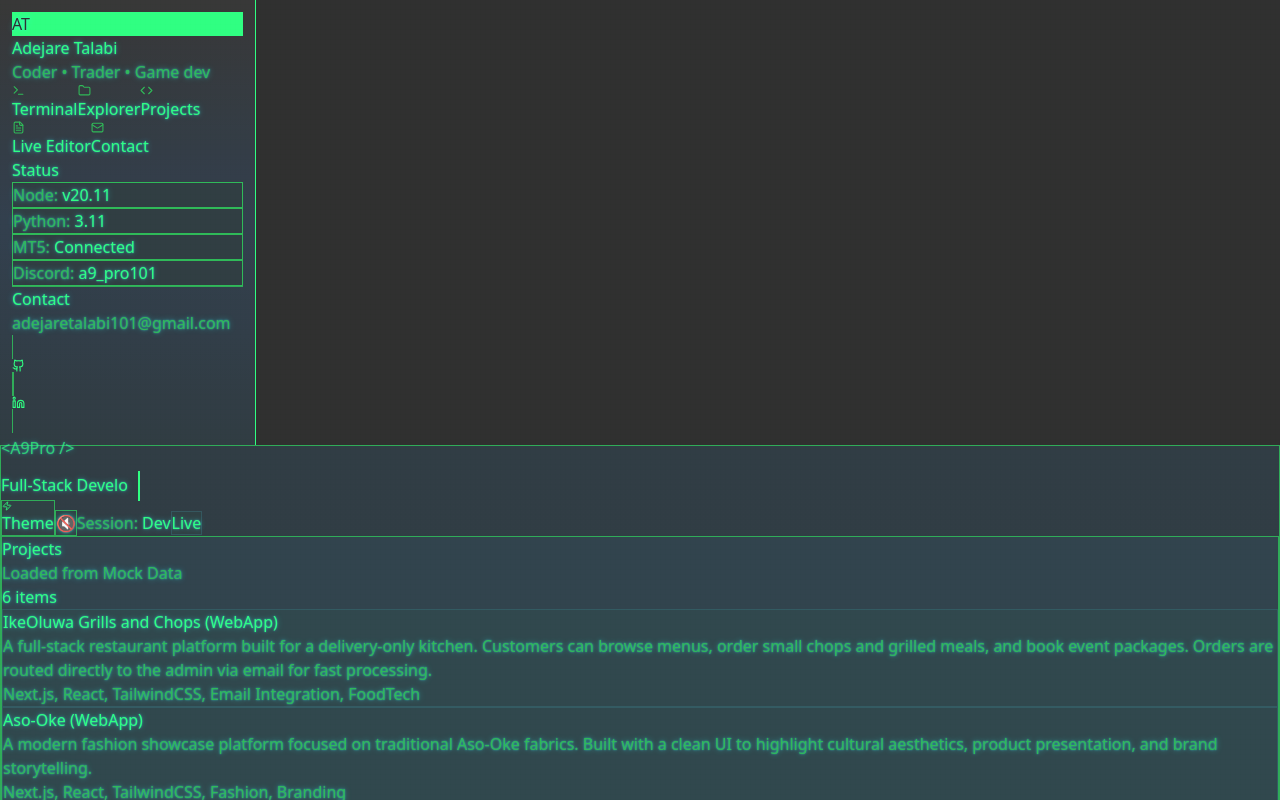
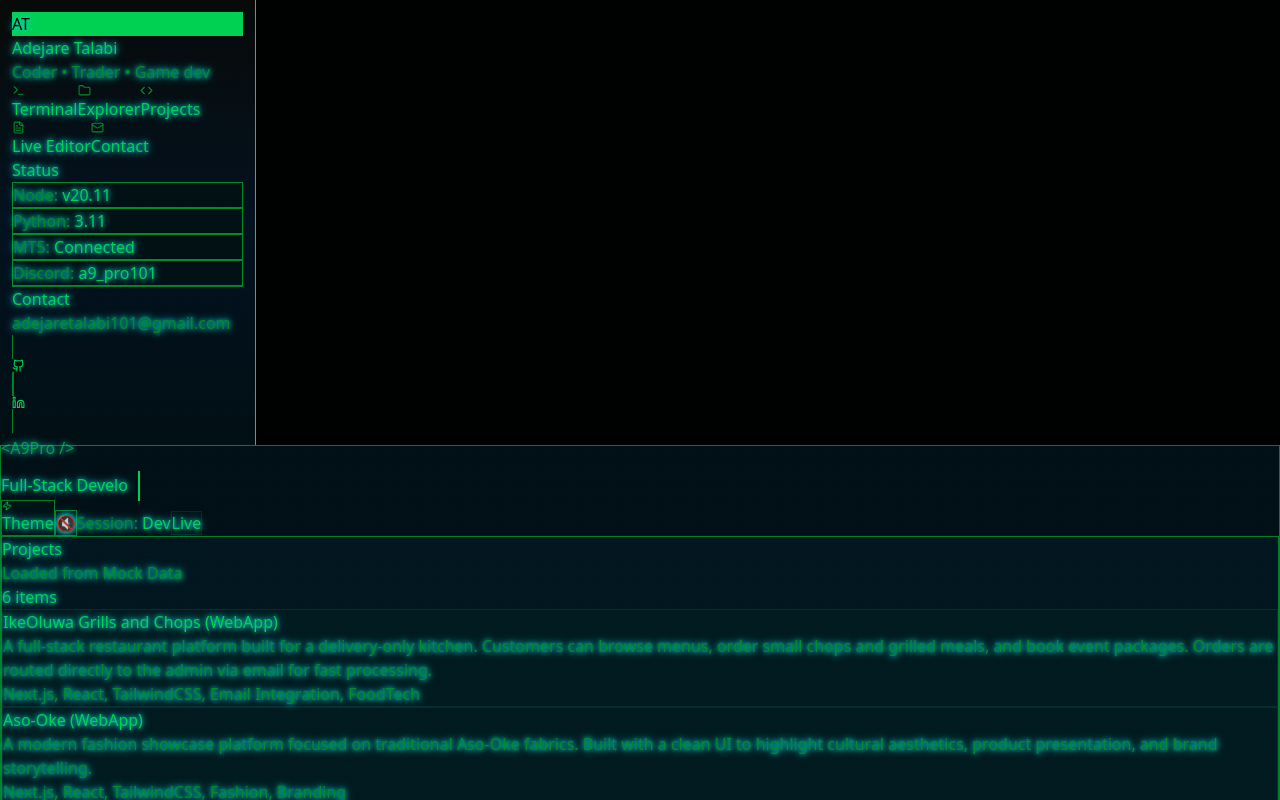
Before and after one commit to A9Pro/A9Pro-portfolio, a React (Vite) app: page / in a window 1280 px wide. Shown: the top 800 px of the page. Built offline with nearby package versions, Linux system fonts and the light colour scheme.

Commit message:
update index.css and App.jsx

```diff
--- a/src/App.jsx
+++ b/src/App.jsx
@@ -1450,23 +1450,35 @@ const initialProjects = [
 
 {selectedProject && (
   <>
+
     <div
-      className="fixed inset-0 z-40 bg-black/70"
+      className="fixed inset-0 z-40 bg-black/40"
       onClick={() => setSelectedProject(null)}
     />
 
-    <div
-      className="fixed top-0 right-0 z-50 h-full w-full sm:w-[420px] p-4 overflow-y-auto"
+    <aside
+      className="fixed top-0 right-0 z-50 h-full w-full sm:w-[420px] flex flex-col"
       style={{
         backgroundColor: "#02151a",
-        borderLeft: "1px solid var(--color-border-sub)",
+        borderLeft: "1px solid #05424a",
         color: "var(--color-text-main)",
         animation: "slideInRight 0.25s ease-out",
       }}
     >
+      <div
+        className="flex items-center justify-between px-4 py-3"
+        style={{ borderBottom: "1px solid #05424a" }}
+      >
+        <h3
+          className="text-xs font-semibold tracking-wide uppercase"
+          style={{ color: "var(--color-accent-green)" }}
+        >
+          {selectedProject.title}
+        </h3>
+
         <button
           onClick={() => setSelectedProject(null)}
-        className="absolute top-3 right-3 text-xs px-2 py-1 rounded"
+          className="text-[10px] px-2 py-1 rounded"
           style={{
             backgroundColor: "#02242d",
             border: "1px solid #05424a",
@@ -1475,14 +1487,9 @@ const initialProjects = [
         >
           ✕
         </button>
-
-      <h3
-        className="text-sm font-semibold mb-3"
-        style={{ color: "var(--color-accent-green)" }}
-      >
-        {selectedProject.title}
-      </h3>
-
+      </div>
+
+      <div className="flex-1 p-4 overflow-y-auto">
         {selectedProject.preview && (
           <div
             className="mb-4 rounded overflow-hidden border"
@@ -1497,7 +1504,7 @@ const initialProjects = [
         )}
 
         <p
-        className="text-[10px] mb-4"
+          className="text-[10px] leading-relaxed mb-4"
           style={{ color: "var(--color-text-secondary)" }}
         >
           {selectedProject.desc}
@@ -1520,9 +1527,9 @@ const initialProjects = [
           </div>
         )}
       </div>
+    </aside>
   </>
 )}
-
 
 <audio ref={audioRef} loop preload="auto">
   <source src="/ambient-cyber.mp3" type="audio/mpeg" />
--- a/src/index.css
+++ b/src/index.css
@@ -1,6 +1,30 @@
 @tailwind base;
 @tailwind components;
 @tailwind utilities;
+
+:root {
+  color-scheme:dark;
+  --bg: #020b0a;
+  --fg: #d9fff9;
+  --accent: #00ffff;
+}
+
+[data-theme="light"] {
+  color-scheme: light;
+  --bg: #f7fffd;
+  --fg: #020b0a;
+  --accent: #007a7a;
+}
+
+html,
+body {
+  background-color: var(--bg);
+  color: var(--fg);
+  min-height: 100%;
+  transition:
+    background-color 0.35s ease,
+    color 0.35s ease;
+}
 
 body::before {
   content: "";
@@ -21,18 +45,17 @@ body::before {
   z-index: 0;
 }
 
-html,
-body,
-#root {
-  transition:
-    background-color 0.25s ease,
-    color 0.25s ease;
+.hacker-neon * {
+  text-shadow:
+    0 0 4px var(--accent),
+    0 0 10px var(--accent);
 }
 
-.hacker-neon * {
-  text-shadow:
-    0 0 2px rgba(0, 255, 255, 0.6),
-    0 0 6px rgba(0, 255, 255, 0.4);
+* {
+  transition:
+    backgound-color 0.25s ease,
+    color 0.25s ease,
+    border-color 0.25s ease;
 }
 
 @keyframes slideInRight {
```
Lines whose indentation alone changed are shown as unchanged.
